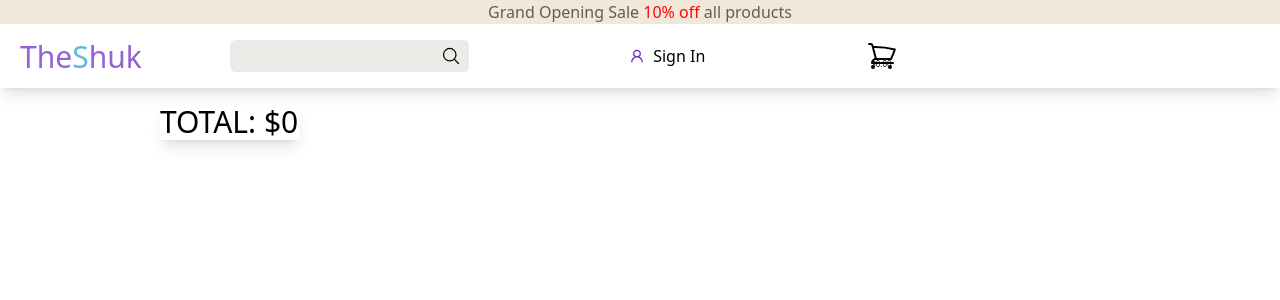
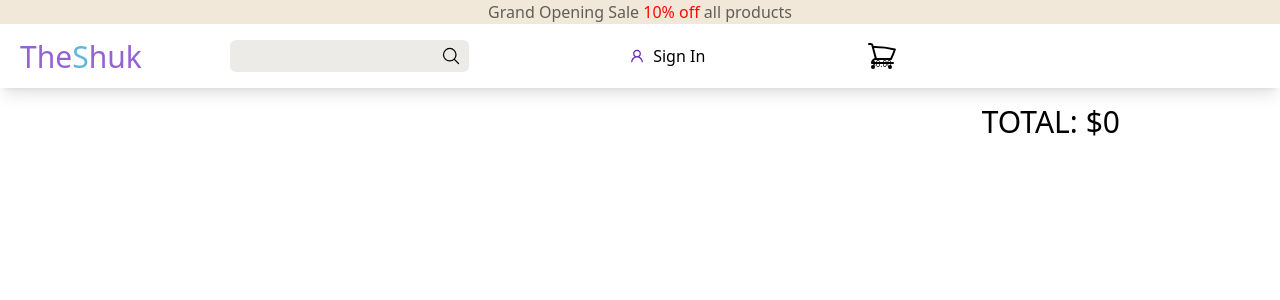
Before and after one commit to Succatash/capstonefe, a React (Vite) app: page /cart in a window 1280 px wide. Shown: the top 300 px of the page. Built offline with nearby package versions, Linux system fonts and the light colour scheme.

Commit message:
added sizing styling

```diff
--- a/src/components/cart.jsx
+++ b/src/components/cart.jsx
@@ -20,7 +20,12 @@ const Cart = ({ cart, setCart }) => {
   // };
   return (
     <section className="m-auto mt-4 h-full w-9/12 ">
-      <div className="text-bold w-[140px] text-3xl shadow-lg">
+      <div
+        className="text-bold  maxSm:text-center
+      maxSm:text-fs30px
+
+      w-full text-right text-3xl maxMd:text-center"
+      >
         TOTAL: ${total()}
       </div>
       {cart.map((item, idx) => {
--- a/src/components/cartItem.jsx
+++ b/src/components/cartItem.jsx
@@ -49,7 +49,9 @@ export default function CartItem({ product, cart, setCart, itemId, quantity }) {
         </div>
       </div>
       <button
-        className="h-[40px] w-[120px] self-center rounded-full bg-errorRed py-[6px] text-white hover:bg-errorRed/90 active:scale-95 active:backdrop-brightness-50"
+        className=" maxSm:text-[15px]  maxSm:h-[25px] maxSm:py-0 maxSm:mx-1 maxSm:self-end
+
+        h-[40px] w-[120px] self-center rounded-full bg-errorRed py-[6px] text-white hover:bg-errorRed/90 active:scale-95 active:backdrop-brightness-50"
         onClick={() => {
           removeFromCart(itemId);
         }}
```
